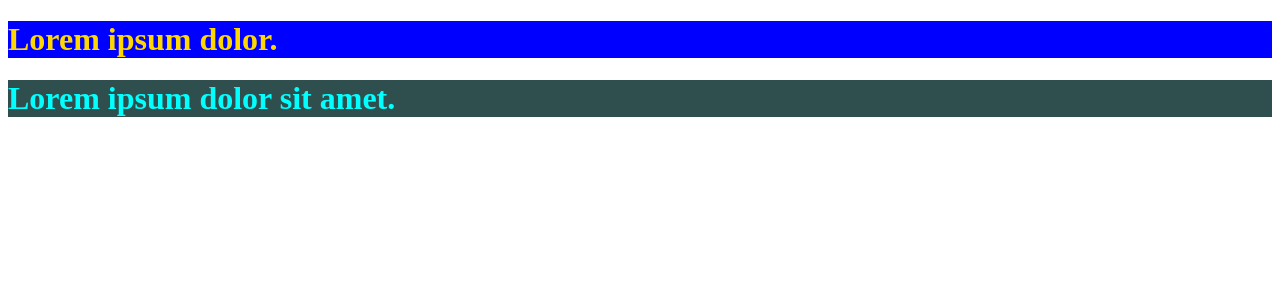
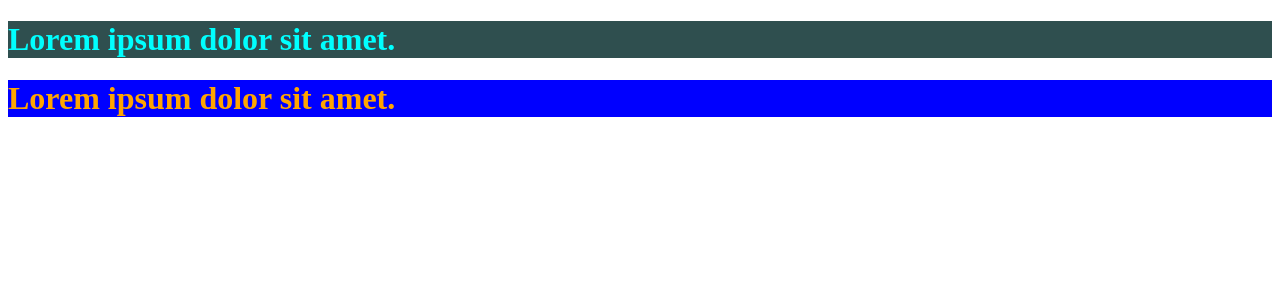
Before and after one commit to zxcvcx123/react20231031, a React (Create React App) app: page / in a window 1280 px wide. Shown: the top 300 px of the page. Built offline with nearby package versions, Linux system fonts and the light colour scheme.

Commit message:
보통의 css파일 module 연습완료

```diff
--- a/src/App.js
+++ b/src/App.js
@@ -3,13 +3,14 @@
 // chakraui css library
 
 import { MyComp } from "./component/MyComp";
-import { MyBax } from "./component/MyBax";
+import { MyBox } from "./component/MyBox";
+import { MyContainer } from "./component/MyContainer";
 
 function App() {
   return (
     <>
-      <MyComp />
-      <MyBax />
+      <MyBox />
+      <MyContainer />
     </>
   );
 }
--- a/src/component/MyBax.js
+++ /dev/null
@@ -1,8 +0,0 @@
-import "../css/style1.css";
-export function MyBax() {
-  return (
-    <div>
-      <h1 className="boxClass">Lorem ipsum dolor sit amet.</h1>
-    </div>
-  );
-}
--- /dev/null
+++ b/src/component/MyBox.js
@@ -0,0 +1,9 @@
+import mycss from "../css/style1.module.css";
+
+export function MyBox() {
+  return (
+    <div>
+      <h1 className={mycss.boxClass}>Lorem ipsum dolor sit amet.</h1>
+    </div>
+  );
+}
--- /dev/null
+++ b/src/component/MyContainer.js
@@ -0,0 +1,8 @@
+import mystyle from "../css/style2.module.css";
+export function MyContainer() {
+  return (
+    <div>
+      <h1 className={mystyle.boxClass}>Lorem ipsum dolor sit amet.</h1>
+    </div>
+  );
+}
--- /dev/null
+++ b/src/css/style2.module.css
@@ -0,0 +1,4 @@
+.boxClass {
+    color: orange;
+    background-color: blue;
+}
```
Also changed, not shown: src/css/style1.module.css (renamed from src/css/style1.css).
